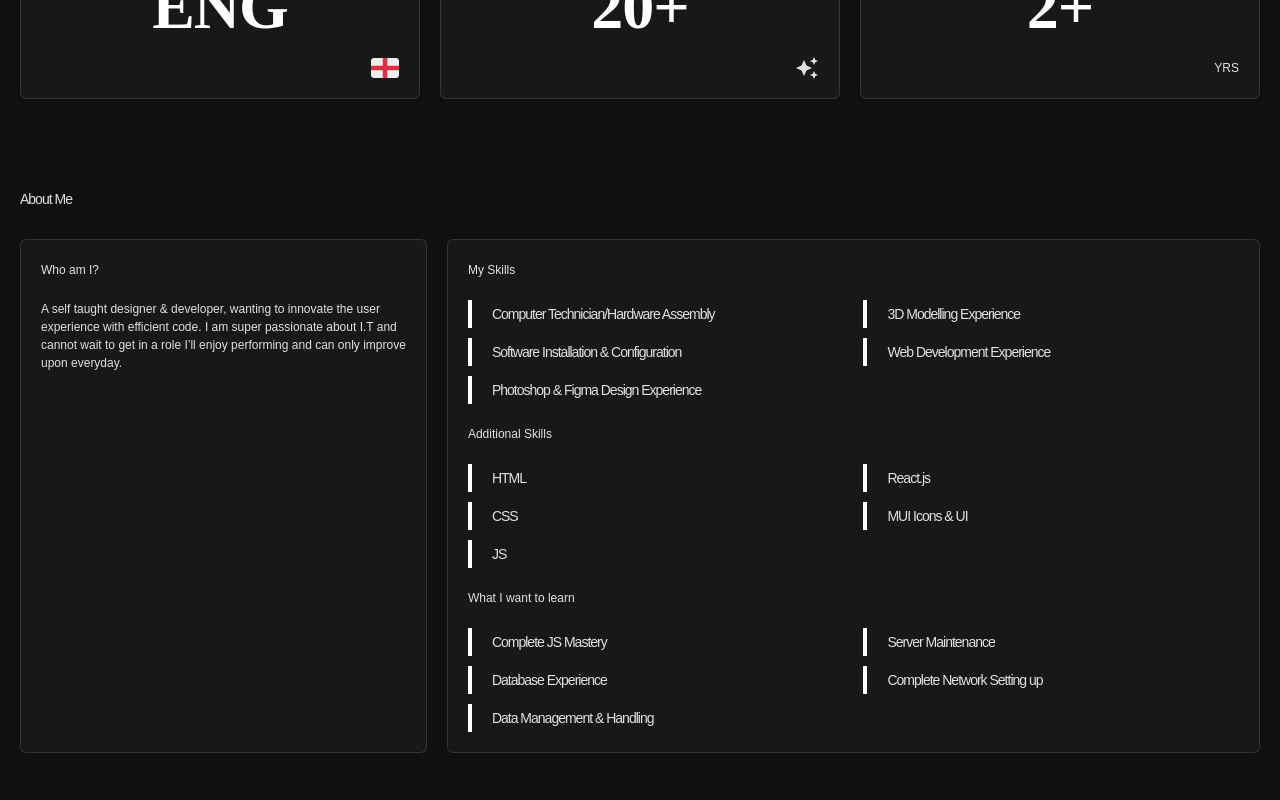
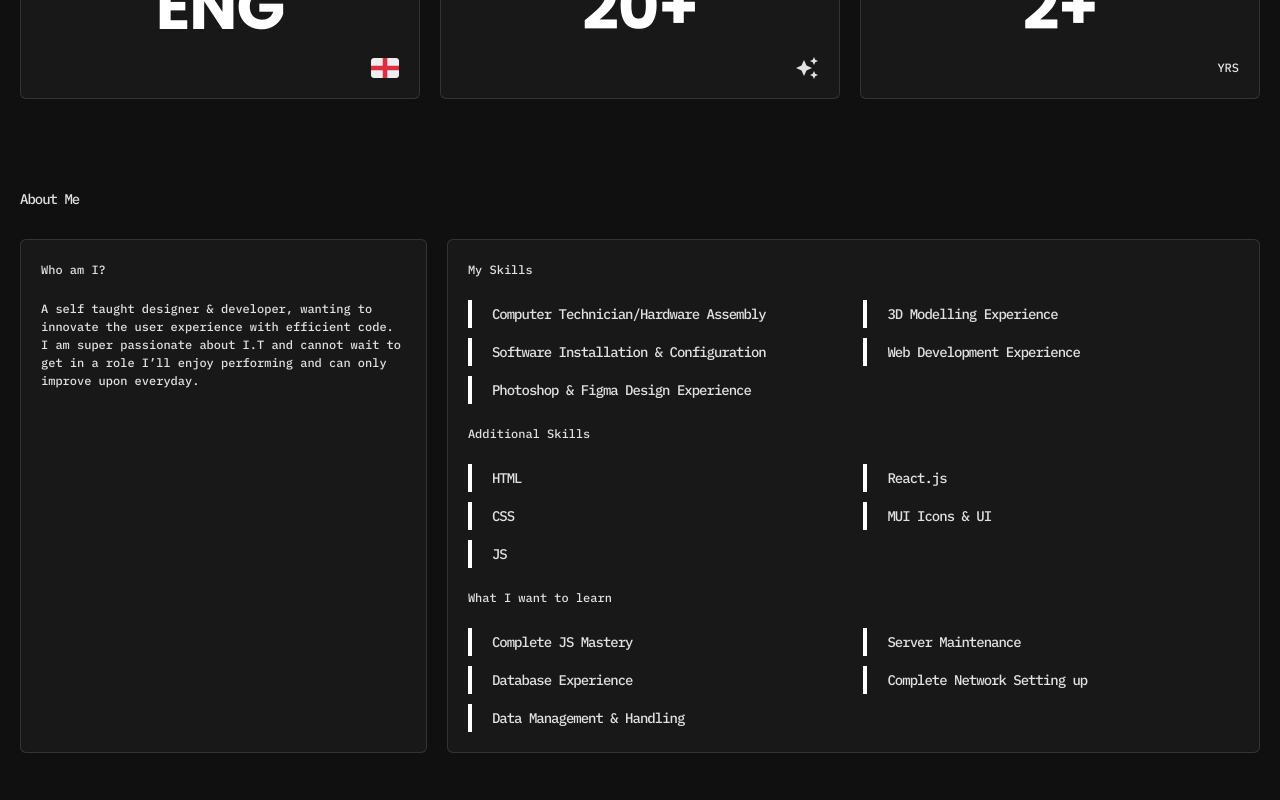
Before and after one commit to LendonDev/UpdatedWebPortfolio, a React app: page index.html in a window 1280 px wide. Shown: the part 835-1635 px from the top of the page. Built offline with nearby package versions, Linux system fonts and the light colour scheme; some packages are replaced by stand-ins of ours.

Commit message:
Update index.html

```diff
--- a/index.html
+++ b/index.html
@@ -3,6 +3,9 @@
   <head>
     <meta charset="UTF-8" />
     <link rel="icon" type="image/svg+xml" href="/src/assets/logo01.png" />
+    <link rel="preconnect" href="https://fonts.gstatic.com" crossorigin>
+    <link href="https://fonts.googleapis.com/css2?family=IBM+Plex+Mono:ital,wght@0,100;0,200;0,300;0,400;0,500;0,600;0,700;1,100;1,200;1,300;1,400;1,500;1,600;1,700&family=Poppins:ital,wght@0,100;0,200;0,300;0,400;0,500;0,600;0,700;0,800;0,900;1,100;1,200;1,300;1,400;1,500;1,600;1,700;1,800;1,900&display=swap" rel="stylesheet">
+    <link href="https://fonts.googleapis.com/css2?family=IBM+Plex+Mono:ital,wght@0,100;0,200;0,300;0,400;0,500;0,600;0,700;1,100;1,200;1,300;1,400;1,500;1,600;1,700&family=Poppins:ital,wght@0,100;0,200;0,300;0,400;0,500;0,600;0,700;0,800;0,900;1,100;1,200;1,300;1,400;1,500;1,600;1,700;1,800;1,900&display=swap" rel="stylesheet">
     <meta name="viewport" content="width=device-width, initial-scale=1.0" />
     <title>Hey, I'm Lewis!</title>
   </head>
```
